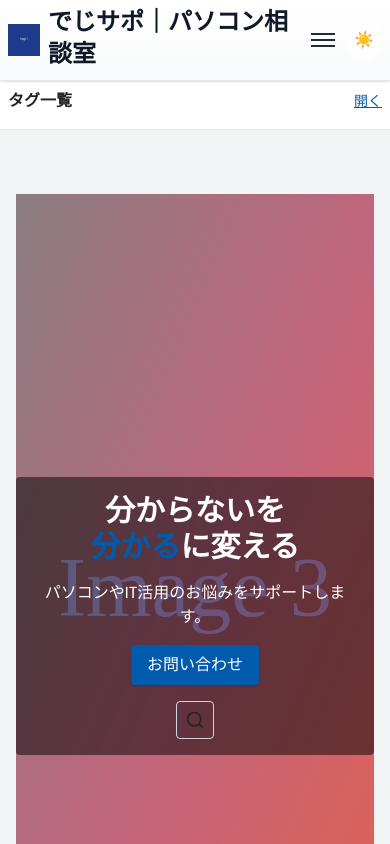
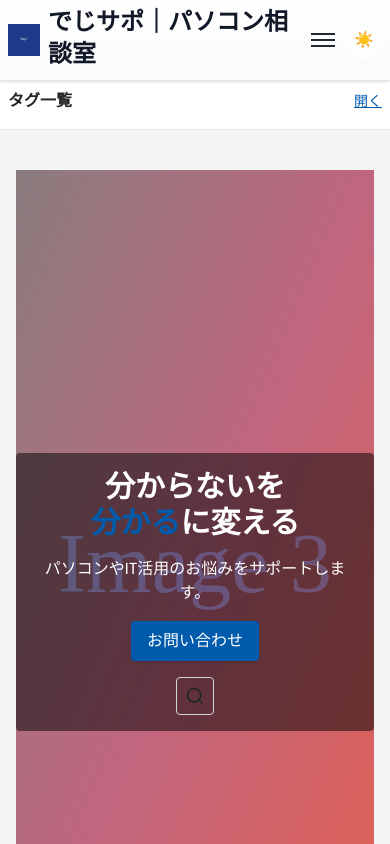
Before and after one commit to maruyamamasaya/Portfolio, a Next.js app: page / in a window 390 px wide. Shown: the top 844 px of the page. Built offline with nearby package versions, Linux system fonts and the light colour scheme.

Commit message:
Adjust section spacing for small screens

```diff
--- a/src/app/globals.css
+++ b/src/app/globals.css
@@ -183,3 +183,9 @@
 .section-spacing {
   @apply mt-12 mb-12;
 }
+
+@media (max-width: 640px) {
+  .section-spacing {
+    @apply mt-6 mb-6;
+  }
+}
```
